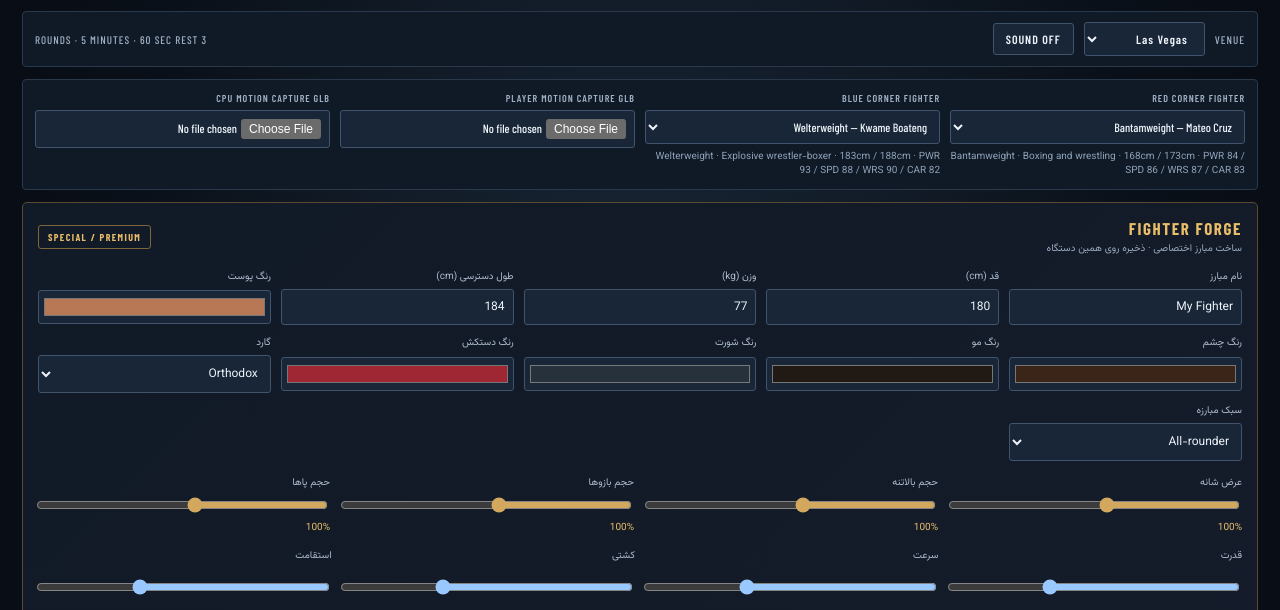
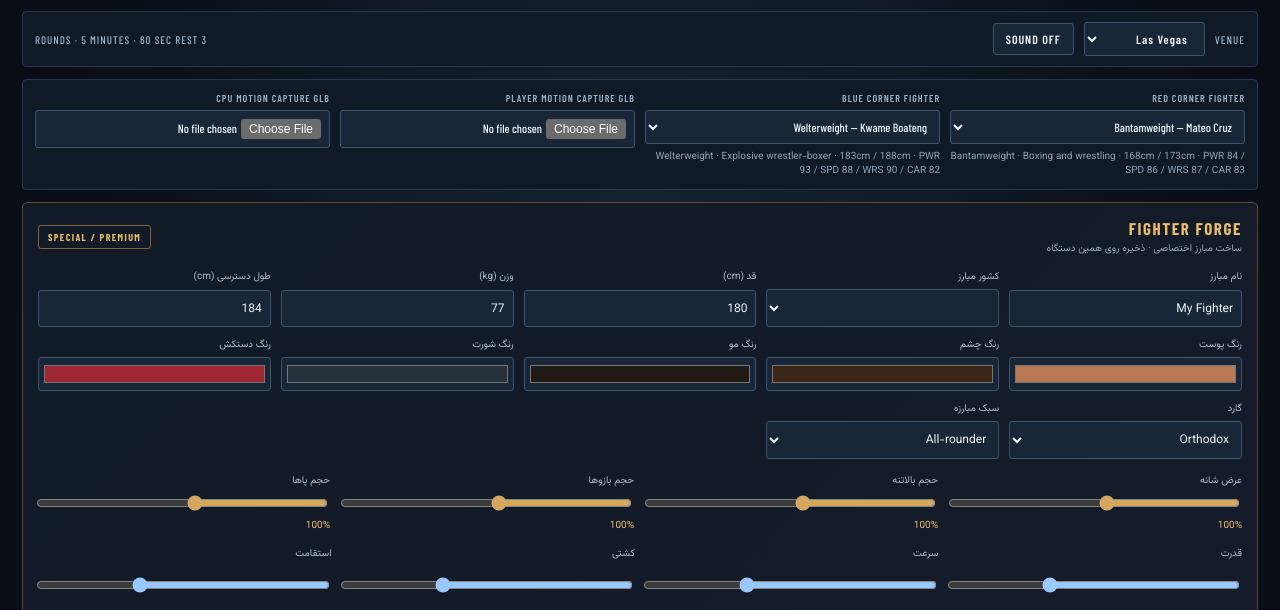
Before and after one commit to amirhshashemi-bit/FIGHTROOM, a website: page arena/index.html in a window 1280 px wide. Shown: the part 190-800 px from the top of the page. Drawn offline with nearby package versions, Linux system fonts and the light colour scheme; a web font is replaced by a local one.

Commit message:
Add fighter country field to creator

```diff
--- a/arena/index.html
+++ b/arena/index.html
@@ -29,6 +29,7 @@
  <div class="creator-heading"><div><b id="creator-title">FIGHTER FORGE</b><small>ساخت مبارز اختصاصی · ذخیره روی همین دستگاه</small></div><span class="premium-tag">SPECIAL / PREMIUM</span></div>
  <div class="creator-grid">
   <label>نام مبارز<input id="custom-name" maxlength="24" value="My Fighter"></label>
+  <label>کشور مبارز<select id="custom-country" required></select></label>
   <label>قد (cm)<input id="custom-height" type="number" min="150" max="215" value="180"></label>
   <label>وزن (kg)<input id="custom-weight" type="number" min="45" max="150" value="77"></label>
   <label>طول دسترسی (cm)<input id="custom-reach" type="number" min="145" max="230" value="184"></label>
```
